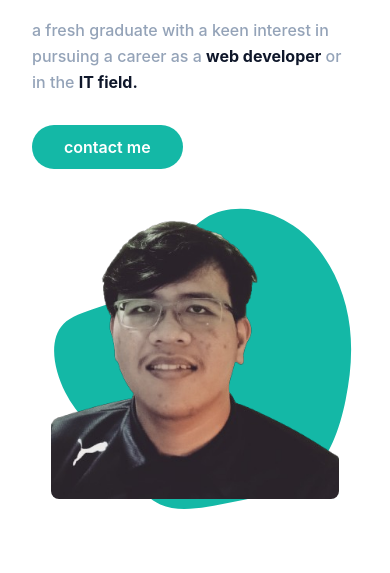
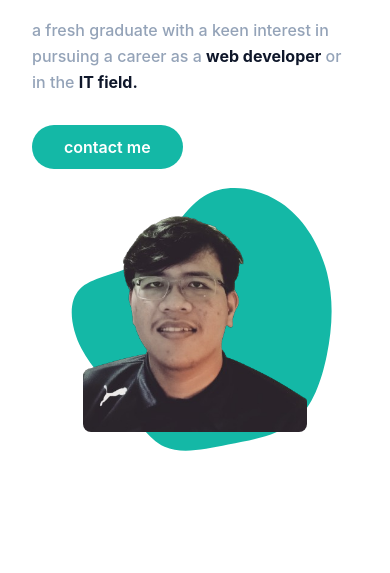
Before and after one commit to regibiy/regibiy.github.io, a website: page index.html in a window 390 px wide. Shown: the part 243-816 px from the top of the page. Drawn offline with Linux system fonts and the light colour scheme; some packages are replaced by stand-ins of ours; a script that the page names is missing.

Commit message:
fixed bug overflow x

```diff
--- a/index.html
+++ b/index.html
@@ -81,9 +81,9 @@
           </div>
           <div class="w-full self-end px-4 lg:w-1/2">
             <div class="relative mt-10 lg:mt-0 lg:right-0">
-              <img src="dist/img/regi-x.png" alt="regi's photo" class="relative max-w-full mx-auto rounded-lg w-72 z-10" />
+              <img src="dist/img/regi-x.png" alt="regi's photo" class="relative max-w-full mx-auto rounded-lg w-56 md:w-72 z-10" />
               <span class="absolute -bottom-20 left-1/2 -translate-x-1/2 md:scale-125">
-                <svg width="400" height="400" viewBox="0 0 200 200" xmlns="http://www.w3.org/2000/svg">
+                <svg width="350" height="350" viewBox="0 0 200 200" xmlns="http://www.w3.org/2000/svg">
                   <path
                     fill="#14b8a6"
                     d="M44.6,-69.8C56.8,-61.6,65,-47.5,68.6,-33.2C72.2,-18.9,71.3,-4.4,68.5,9.3C65.7,23,61.1,36,52.1,43.6C43.1,51.2,29.7,53.5,17.2,55.9C4.7,58.4,-7,61,-15.8,57C-24.6,53,-30.6,42.3,-37.8,33.2C-45,24.1,-53.6,16.5,-59,6C-64.4,-4.5,-66.6,-18,-59.8,-25C-53,-31.9,-37.1,-32.4,-25.6,-40.9C-14.1,-49.4,-7,-65.9,4.6,-73.1C16.2,-80.2,32.4,-77.9,44.6,-69.8Z"
```
Also changed, not shown: dist/output.css.
